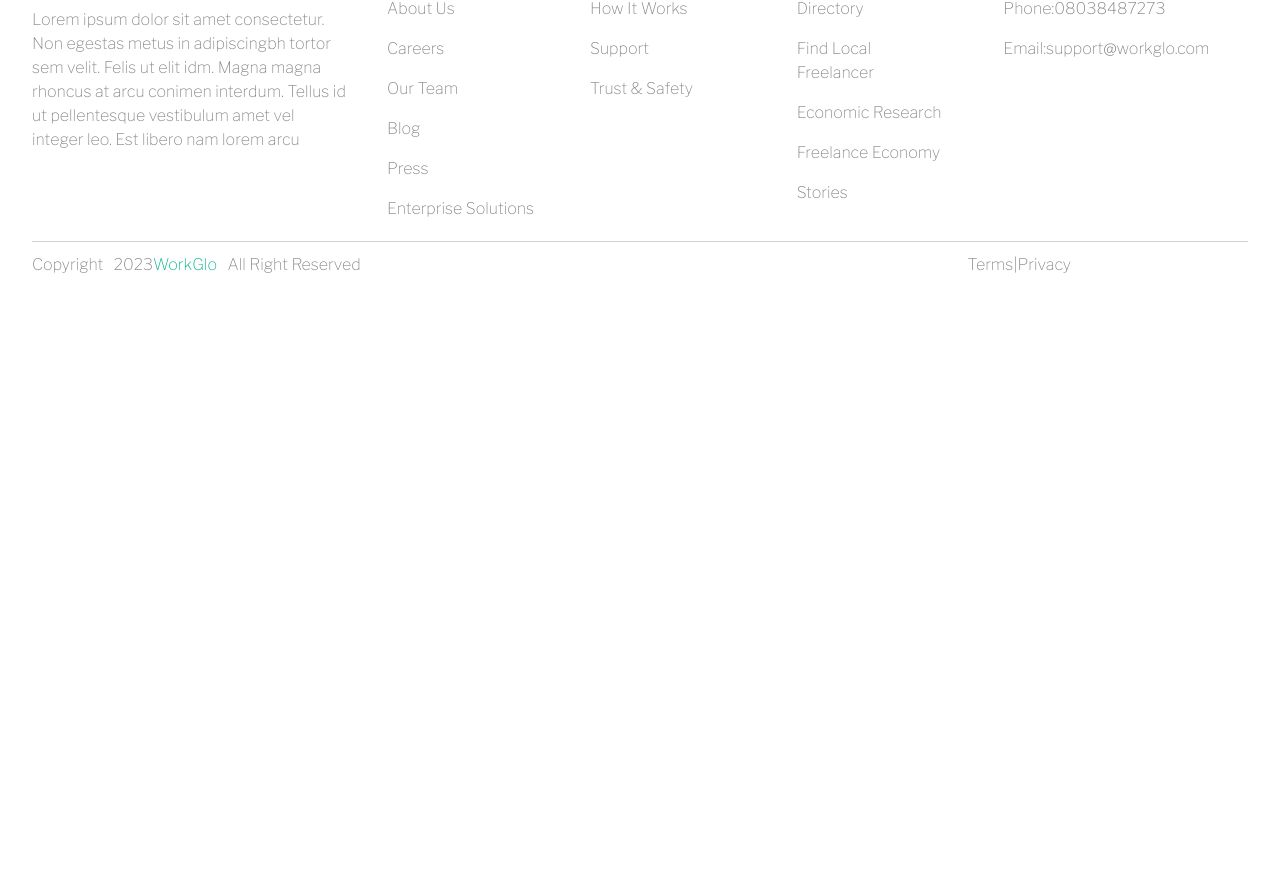
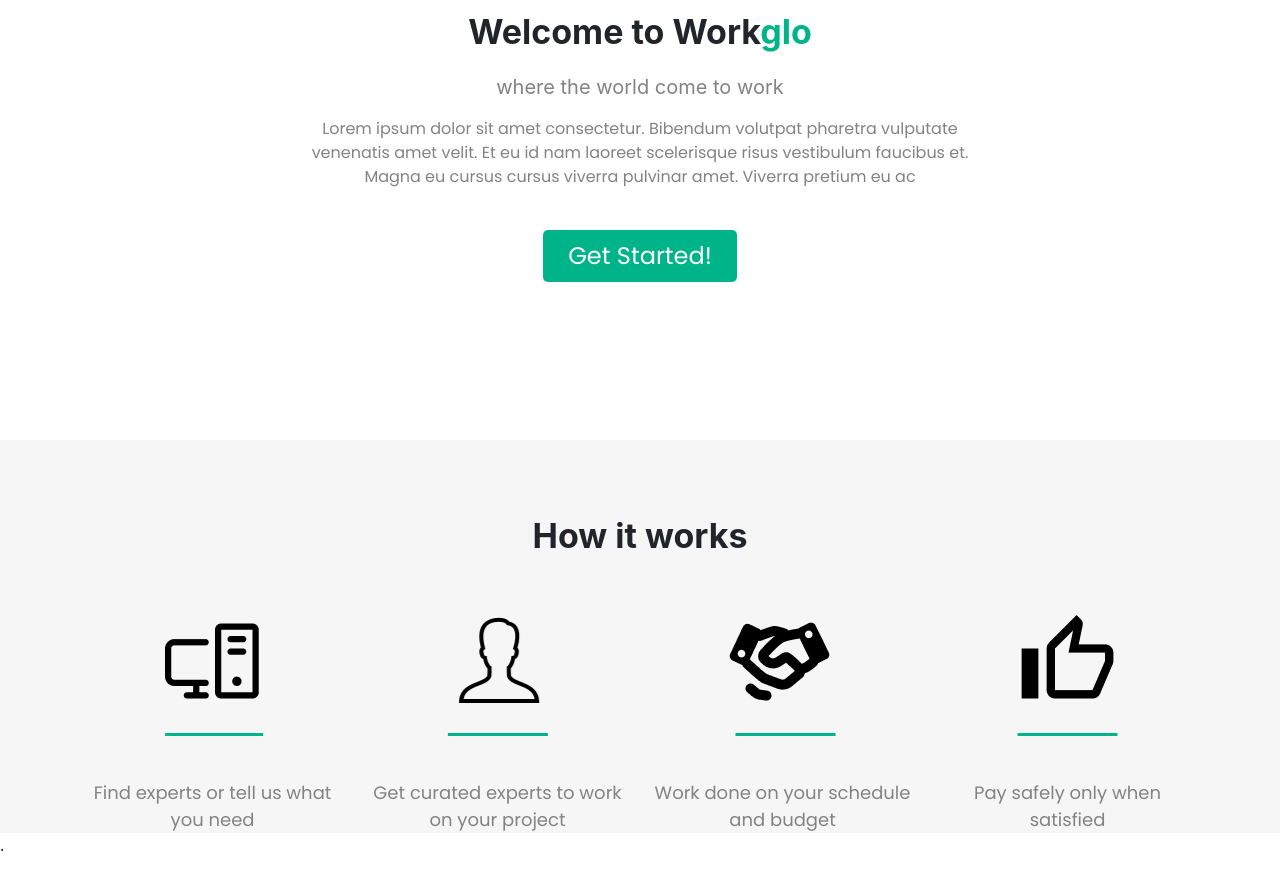
Before and after one commit to xmartina/workglo, a plain HTML site: page index.html in a window 1280 px wide. Shown: the part 711-1587 px from the top of the page. Before the commit the page ends 1012 px from the top, so only its background shows below. Drawn offline with nearby package versions, Linux system fonts and the light colour scheme.

Commit message:
translated how it works section & welcome section

```diff
--- a/index.html
+++ b/index.html
@@ -89,16 +89,114 @@
                     The world has come together here to help <br>you succeed, What do you want to do?
                 </div>
                 <div class="btn-wrapper">
-                    <button class="btn login custom" type="submit" style="">Get Started!</button>
+                    <button class="btn login custom" type="submit">Get Started!</button>
                 </div>
             </div>
-            <div class="col-lg-5"></div>
-            <div class="col-lg-2"></div>
         </div>
     </div>
 
 </div>
 <!--slider Stops-->
+
+<div class="welcomsection">
+    <div class="container">
+        <div class="row">
+
+
+            <div class="col-md-12">
+                <div class="text-center" style="font-family: 'Inter'; width: 21.5rem; margin-left: auto;
+                margin-right: auto;
+                font-size: 2.125rem; margin-top: 6.375rem; font-weight: 700;">
+                    Welcome to Work<spang style="color: #00B489;">glo</spang>
+                </div>
+
+                <div class="text-center" style="font-family: 'Inter'; width: 18.438rem; margin-left: auto;
+                margin-right: auto; font-size: 1.25rem; margin-top: 0.938rem; color: #838383;" >
+                    where the world come to work
+                </div>
+
+                <div class="text-center" style="font-family: 'Poppins'; width: 41.188rem; margin-left: auto;
+                margin-right: auto; font-size: 1rem; margin-top: 0.938rem; color: #838383;">
+                    Lorem ipsum dolor sit amet consectetur. Bibendum volutpat pharetra vulputate venenatis amet velit. Et eu id nam laoreet scelerisque risus vestibulum faucibus et. Magna eu cursus cursus viverra pulvinar amet. Viverra pretium eu ac
+                </div>
+
+                <div class="btn-wrapper">
+                    <button class="btn login custom" type="submit">Get Started!</button>
+                </div>
+
+
+            </div>
+
+
+
+        </div>
+    </div>
+</div>
+
+<div class="how-it-works-section" style="background-color: #F6F6F6; margin-top: 9.875rem; padding-top: 4.375rem;">
+    <div class="container">
+
+        <div class="header text-center" style="font-family: 'Inter'; width: 21.5rem; margin-left: auto;
+        margin-right: auto;
+        font-size: 2.125rem; font-weight: 700;" >
+            How it works
+        </div>
+        <div class="row" style="margin-top: 3.125rem;">
+
+
+            <div class="col-md-3">
+                <img src="assets/Group 2.png" alt="" class="img-fluid d-block" style="margin-left: auto;
+                margin-right: auto;
+                ">
+
+                <div class="text-center" style="font-family: 'Poppins'; width: 15.938rem; margin-left: auto;
+                margin-right: auto; font-size: 1.125rem; margin-top: 2.688rem; color: #838383;">
+                    Find experts or tell us what you need
+                </div>
+            </div>
+
+            <div class="col-md-3">
+
+                <img src="assets/user.png" alt="" class="img-fluid d-block" style="margin-left: auto;
+                margin-right: auto;
+                ">
+
+                <div class="text-center" style="font-family: 'Poppins'; width: 15.813rem; margin-left: auto;
+                margin-right: auto; font-size: 1.125rem; margin-top: 2.688rem; color: #838383;">
+                    Get curated experts to work on your project
+                </div>
+
+            </div>
+
+            <div class="col-md-3">
+
+                <img src="assets/Group 4.png" alt="" class="img-fluid d-block" style="margin-left: auto;
+                margin-right: auto;
+                ">
+
+                <div class="text-center" style="font-family: 'Poppins'; width: 16.313rem; margin-left: auto;
+                margin-right: auto; font-size: 1.125rem; margin-top: 2.688rem; color: #838383;">
+                    Work done on your schedule and budget
+                </div>
+            </div>
+
+            <div class="col-md-3">
+
+                <img src="assets/Group 5.png" alt="" class="img-fluid d-block" style="margin-left: auto;
+                margin-right: auto;
+                ">
+
+                <div class="text-center" style="font-family: 'Poppins'; width: 14.563rem; margin-left: auto;
+                margin-right: auto; font-size: 1.125rem; margin-top: 2.688rem; color: #838383;">
+                    Pay safely only when satisfied
+                </div>
+            </div>
+
+
+
+        </div>
+    </div>
+</div>
 
 
 
```
Also changed, not shown: assets/Group 2.png (added), assets/Group 4.png (added), assets/Group 5.png (added), assets/Vector 1.png (added), assets/Vector 2.png (added), assets/Vector 3.png (added), assets/Vector 4.png (added), assets/user.png (added).
